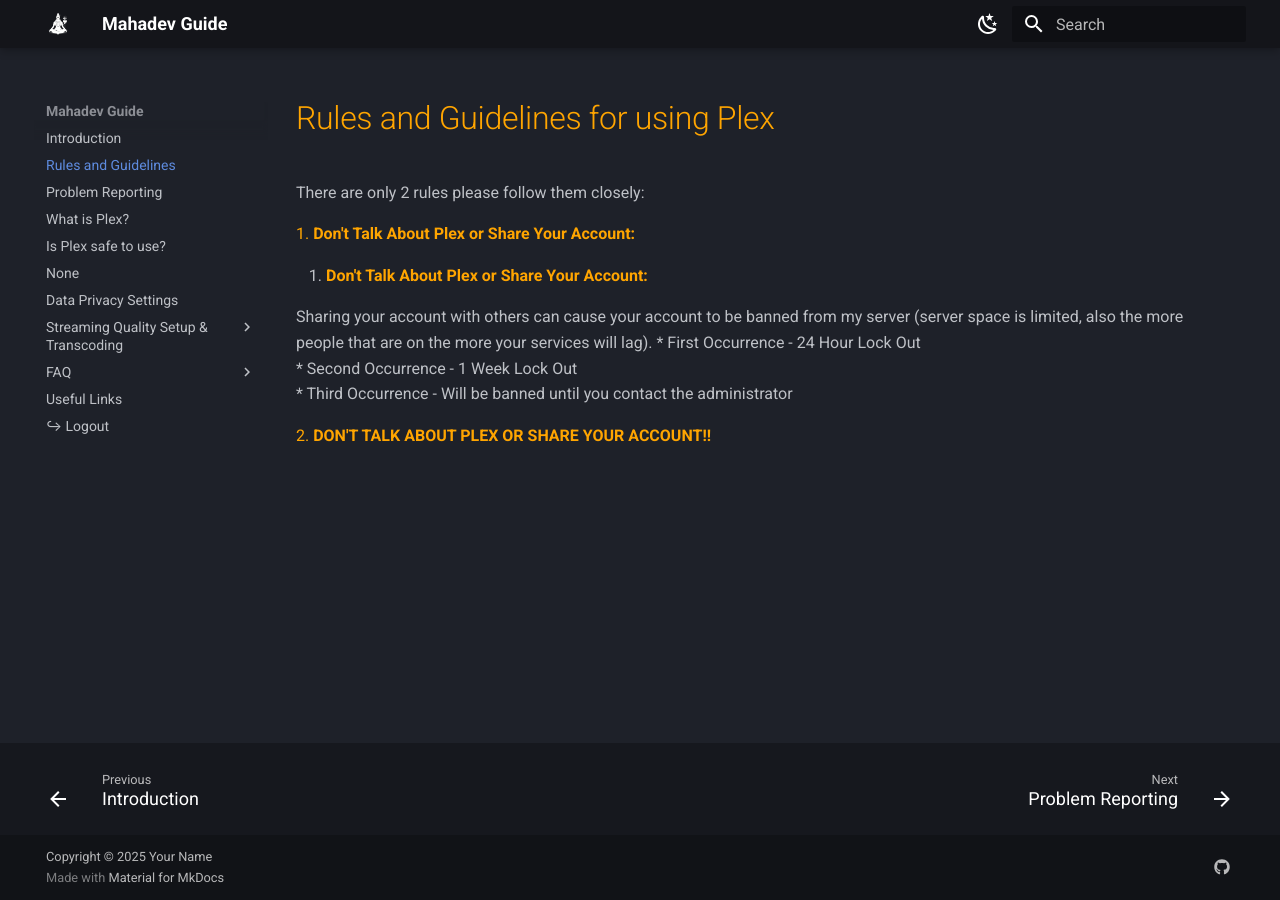
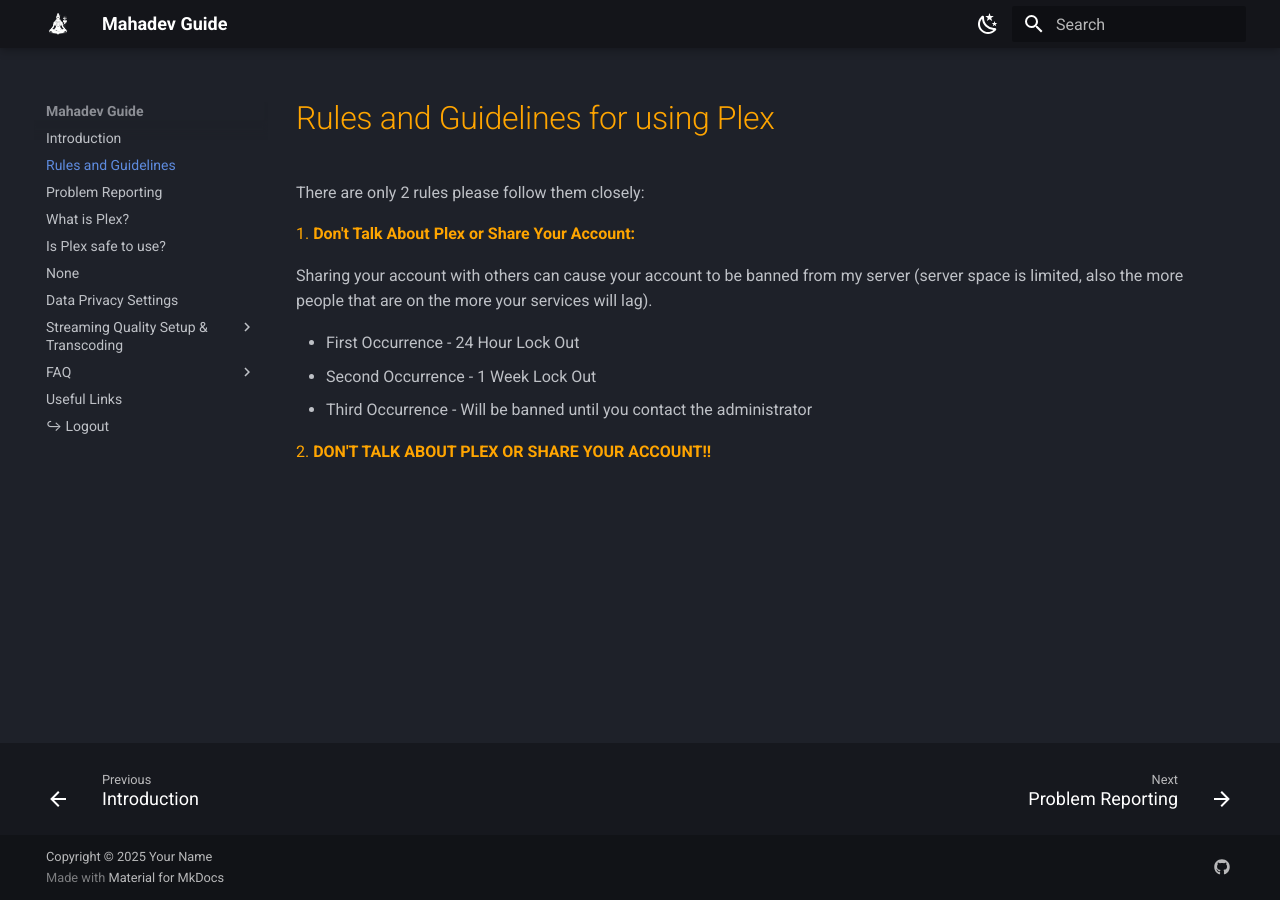
Before and after one commit to sagar4884/plex-guide, an MkDocs documentation site: the page built from docs/rules-and-guidelines.md, in a window 1280 px wide. Built offline with MkDocs 1.6.1 and Material for MkDocs 9.7.7, drawn with Linux system fonts in a browser that asks for light colours.

Commit message:
Update rules-and-guidelines.md

```diff
--- a/docs/rules-and-guidelines.md
+++ b/docs/rules-and-guidelines.md
@@ -4,11 +4,10 @@ There are only 2 rules please follow them closely:
 
 <span style="color:orange">1. **Don't Talk About Plex or Share Your Account:**</span> <br>
 
-1. <span style="color:orange">**Don't Talk About Plex or Share Your Account:**</span> <br>
+  Sharing your account with others can cause your account to be banned from my server (server space is limited, also the more people that are on the more your services will lag).
 
-   Sharing your account with others can cause your account to be banned from my server (server space is limited, also the more people that are on the more your services will lag).
-    *  First Occurrence - 24 Hour Lock Out<br>
-    *  Second Occurrence - 1 Week Lock Out<br>
-    *  Third Occurrence - Will be banned until you contact the administrator<br>
+  * First Occurrence - 24 Hour Lock Out<br>
+  * Second Occurrence - 1 Week Lock Out<br>
+  * Third Occurrence - Will be banned until you contact the administrator<br>
 
 <span style="color:orange">2.  **DON'T TALK ABOUT PLEX OR SHARE YOUR ACCOUNT!!** </span>
```
